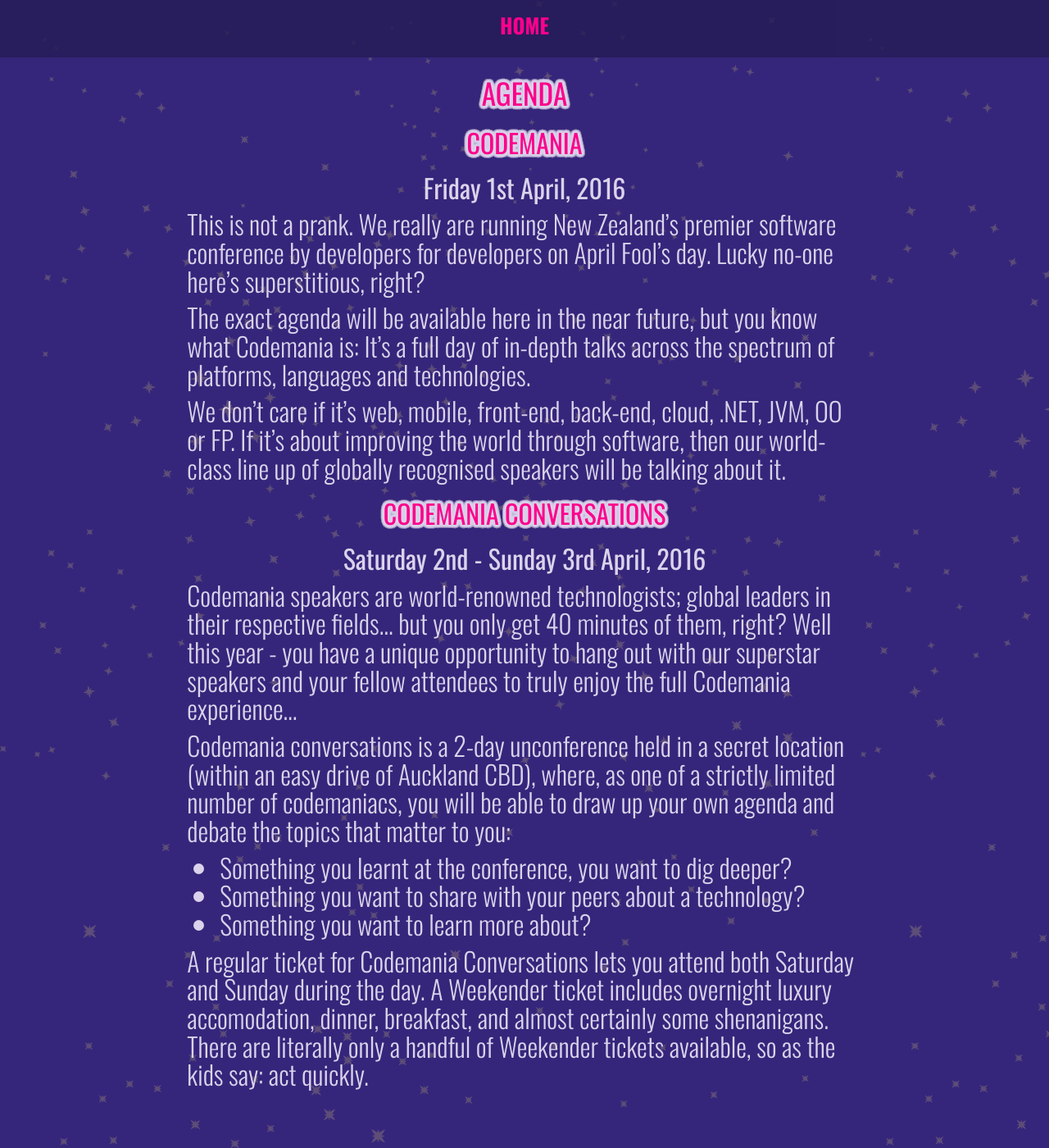
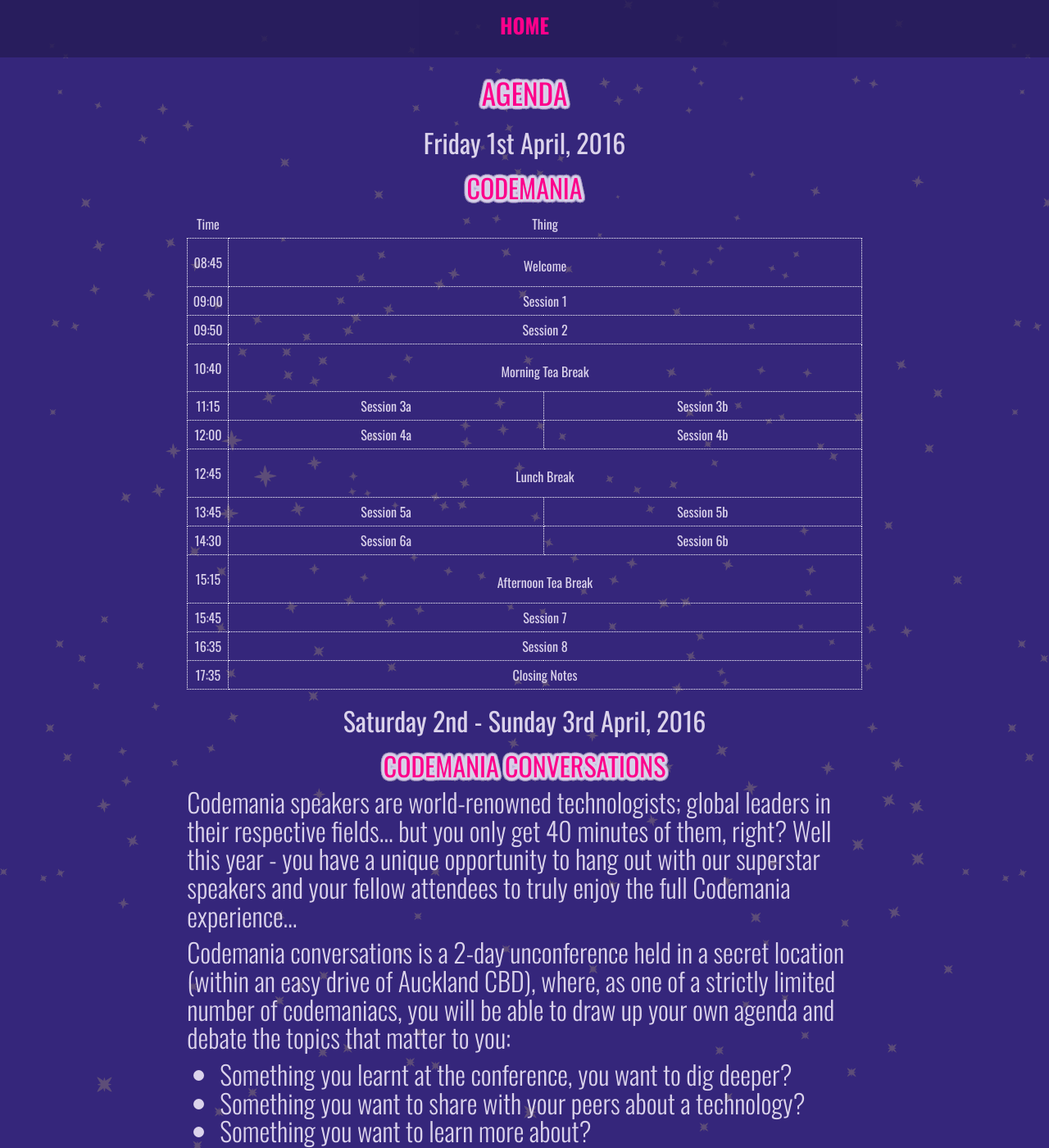
Before and after one commit to mightymuke/codemania.github.io, a Jekyll site: the page built from agenda.md, in a window 1280 px wide and 1400 px high. Shown: the whole window at 82% size. Built offline with Jekyll 4.4.1, drawn with Linux system fonts in a browser that asks for light colours; nearby versions of some CDN libraries; some web fonts are replaced.

Commit message:
First stab at agenda layout

```diff
--- a/agenda.md
+++ b/agenda.md
@@ -5,19 +5,80 @@
 
 # Agenda
 
+### Friday 1st April, 2016
+
 ## Codemania
 
-### Friday 1st April, 2016
+<table class="agenda-table">
+  <thead>
+    <tr>
+      <td width="50px">Time</td>
+      <td colspan="2">Thing</td>
+    </tr>
+  </thead>
+   <tbody>
+    <tr>
+      <td>08:45</td>
+      <td colspan="2"><h3>Welcome</h3></td>
+    </tr>
+    <tr>
+      <td>09:00</td>
+      <td colspan="2">Session 1</td>
+    </tr>
+    <tr>
+      <td>09:50</td>
+      <td colspan="2">Session 2</td>
+    </tr>
+    <tr>
+      <td>10:40</td>
+      <td colspan="2"><h3>Morning Tea Break</h3></td>
+    </tr>
+    <tr>
+      <td>11:15</td>
+      <td>Session 3a</td>
+      <td>Session 3b</td>
+    </tr>
+    <tr>
+      <td>12:00</td>
+      <td>Session 4a</td>
+      <td>Session 4b</td>
+    </tr>
+    <tr>
+      <td>12:45</td>
+      <td colspan="2"><h3>Lunch Break</h3></td>
+    </tr>
+    <tr>
+      <td>13:45</td>
+      <td>Session 5a</td>
+      <td>Session 5b</td>
+    </tr>
+    <tr>
+      <td>14:30</td>
+      <td>Session 6a</td>
+      <td>Session 6b</td>
+    </tr>
+    <tr>
+      <td>15:15</td>
+      <td colspan="2"><h3>Afternoon Tea Break</h3></td>
+    </tr>
+    <tr>
+      <td>15:45</td>
+      <td colspan="2">Session 7</td>
+    </tr>
+    <tr>
+      <td>16:35</td>
+      <td colspan="2">Session 8</td>
+    </tr>
+    <tr>
+      <td>17:35</td>
+      <td colspan="2">Closing Notes</td>
+    </tr>
+  </tbody>
+</table>
 
-This is not a prank. We really are running New Zealand's premier software conference by developers for developers on April Fool's day. Lucky no-one here's superstitious, right?
-
-The exact agenda will be available here in the near future, but you know what Codemania is: It's a full day of in-depth talks across the spectrum of platforms, languages and technologies.
-
-We don't care if it's web, mobile, front-end, back-end, cloud, .NET, JVM, OO or FP. If it's about improving the world through software, then our world-class line up of globally recognised speakers will be talking about it.
+### Saturday 2nd - Sunday 3rd April, 2016
 
 ## Codemania Conversations
-
-### Saturday 2nd - Sunday 3rd April, 2016
 
 Codemania speakers are world-renowned technologists; global leaders in their respective fields... but you only get 40 minutes of them, right? Well this year - you have a unique opportunity to hang out with our superstar speakers and your fellow attendees to truly enjoy the full Codemania experience...
 
--- a/stylesheets/styles.css
+++ b/stylesheets/styles.css
@@ -588,6 +588,16 @@
 .breathingSpace {
   margin-top: 45px;
 }
+table.agenda-table {
+  width: 100%;
+}
+table.agenda-table td {
+  text-align: center;
+  padding: 5px;
+}
+table.agenda-table tbody td {
+  border: dotted 1px white;
+}
 @media screen and (max-width: 48em) {
   #menu a {
     padding: 0;
--- a/stylesheets/styles.less
+++ b/stylesheets/styles.less
@@ -8,6 +8,7 @@
 @import "index.less";
 @import "speaker.less";
 @import "benice.less";
+@import "agenda.less";
 @import "main2016.less";
 
 @import "mediaQueries.less";
```
Also changed, not shown: stylesheets/agenda.less (added, +12 -0 lines).
